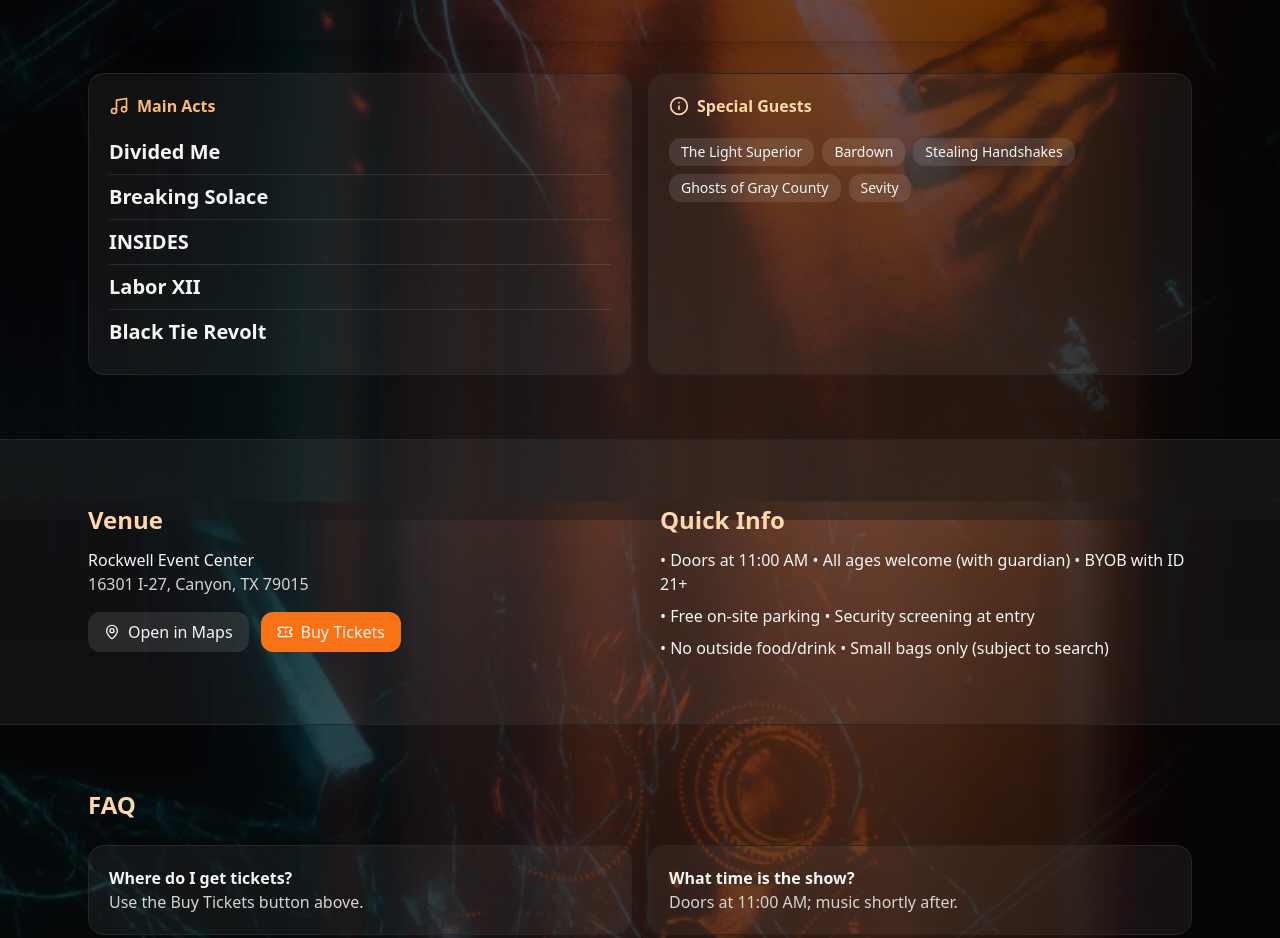
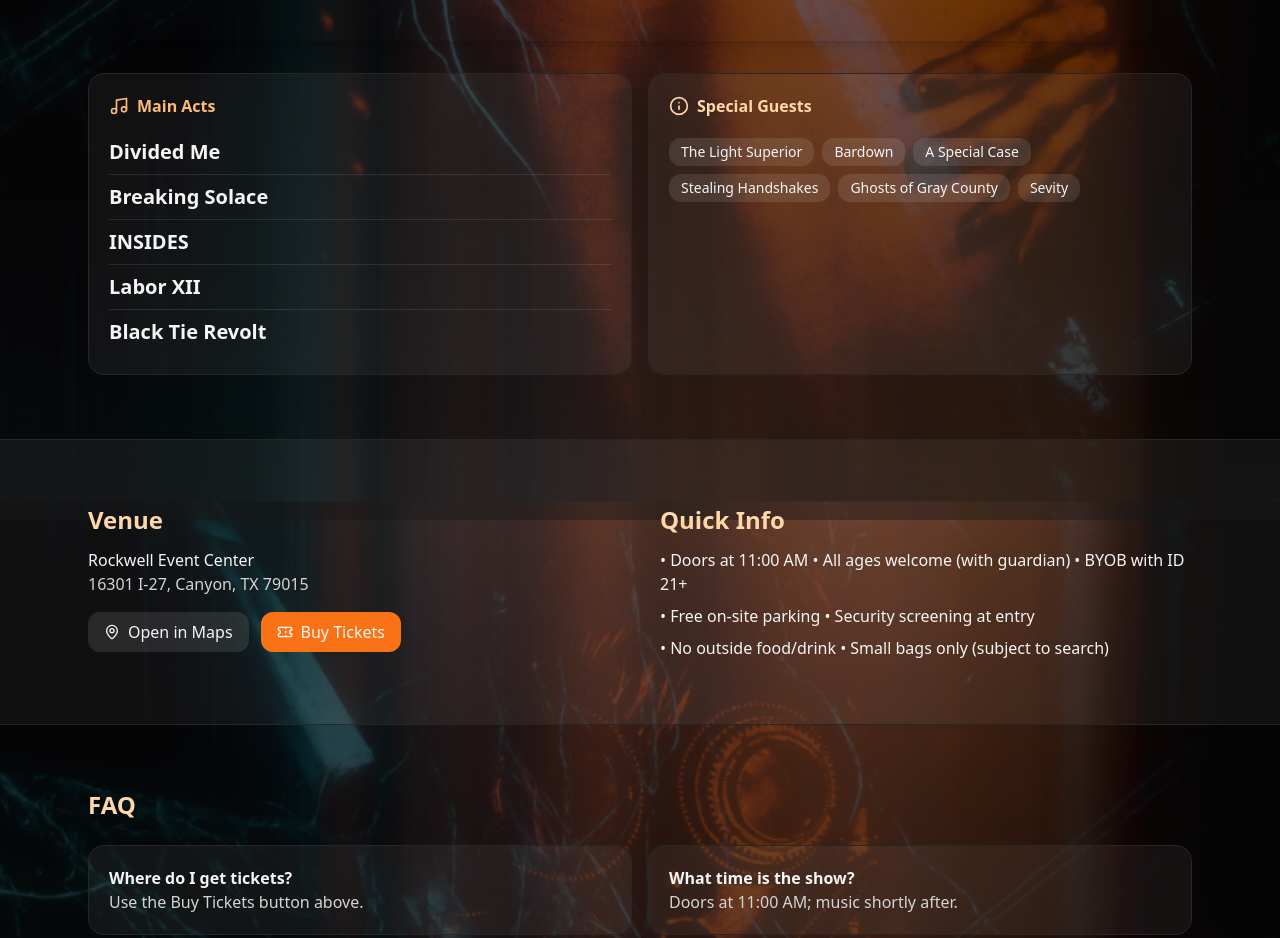
Before and after one commit to laguna314/rocktober, a React (Vite) app: page / in a window 1280 px wide. Shown: the part 2680-3618 px from the top of the page. Built offline with nearby package versions, Linux system fonts and the light colour scheme.

Commit message:
Update App.jsx
Added  A special Case to lineup list

```diff
--- a/src/App.jsx
+++ b/src/App.jsx
@@ -31,6 +31,7 @@ const LINEUP = {
   guests: [
     'The Light Superior',
     'Bardown',
+    'A Special Case',
     'Stealing Handshakes',
     'Ghosts of Gray County',
     'Sevity',
```
